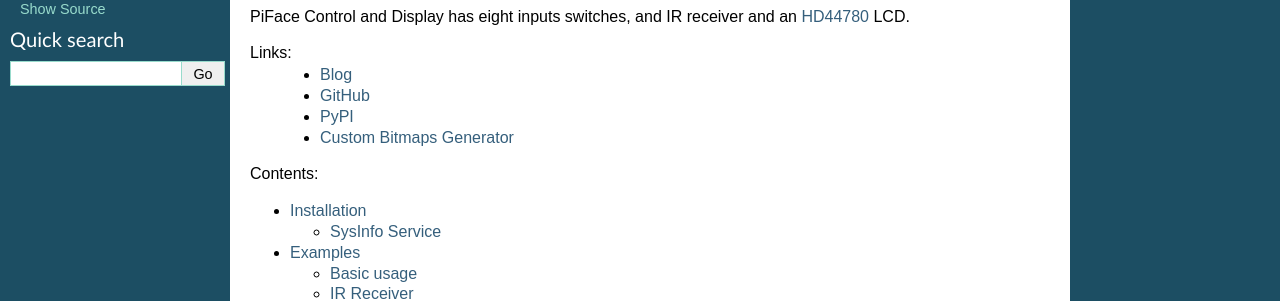
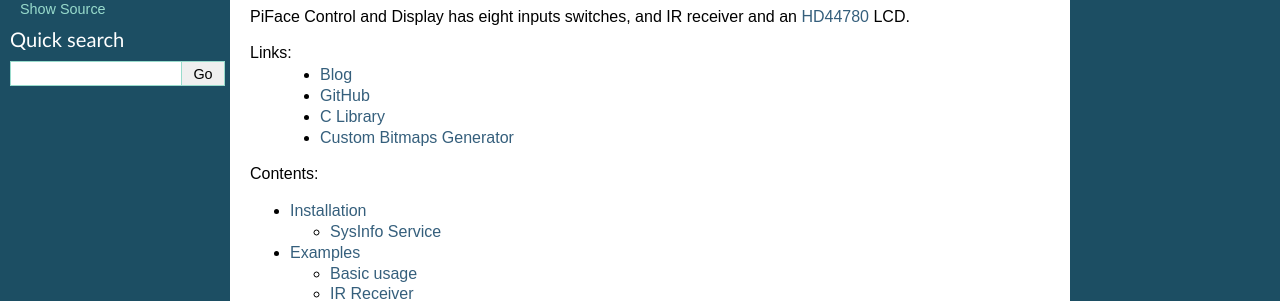
Before and after one commit to piface/pifacecad, a Sphinx documentation site: the page built from docs/index.rst, in a window 1280 px wide. Shown: the part 234-535 px from the top of the page. Built offline with Sphinx 7.4.7, drawn with Linux system fonts in a browser that asks for light colours.

```diff
--- a/docs/index.rst
+++ b/docs/index.rst
@@ -19,7 +19,7 @@ PiFace Control and Display has eight inputs switches, and IR receiver and an
 Links:
     - `Blog <http://pifacedigital.wordpress.com/>`_
     - `GitHub <https://github.com/piface/pifacecad/>`_
-    - `PyPI <https://pypi.python.org/pypi/pifacecad/>`_
+    - `C Library <http://piface.github.io/libpifacecad/>`_
     - `Custom Bitmaps Generator <http://www.quinapalus.com/hd44780udg.html>`_
 
 Contents:
--- a/docs/lirc.rst
+++ b/docs/lirc.rst
@@ -201,4 +201,4 @@ PiFace CAD
 ==========
 
 PiFace Control and Display provides a wrapper around python-lirc. An example of
-how to use it can be found in `Examples </example.html#ir-receiver>`_.
+how to use it can be found in `Examples <example.html#ir-receiver>`_.
```
Also changed, not shown: 1 other file.
